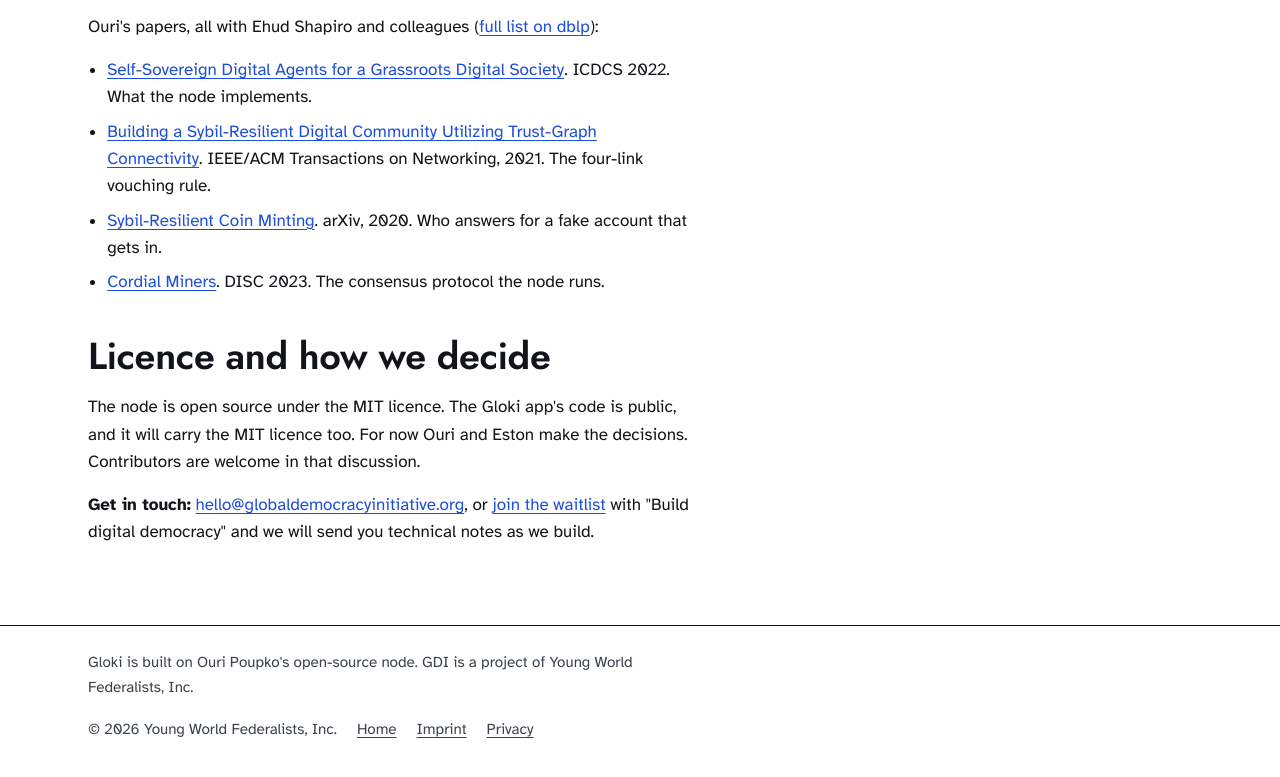
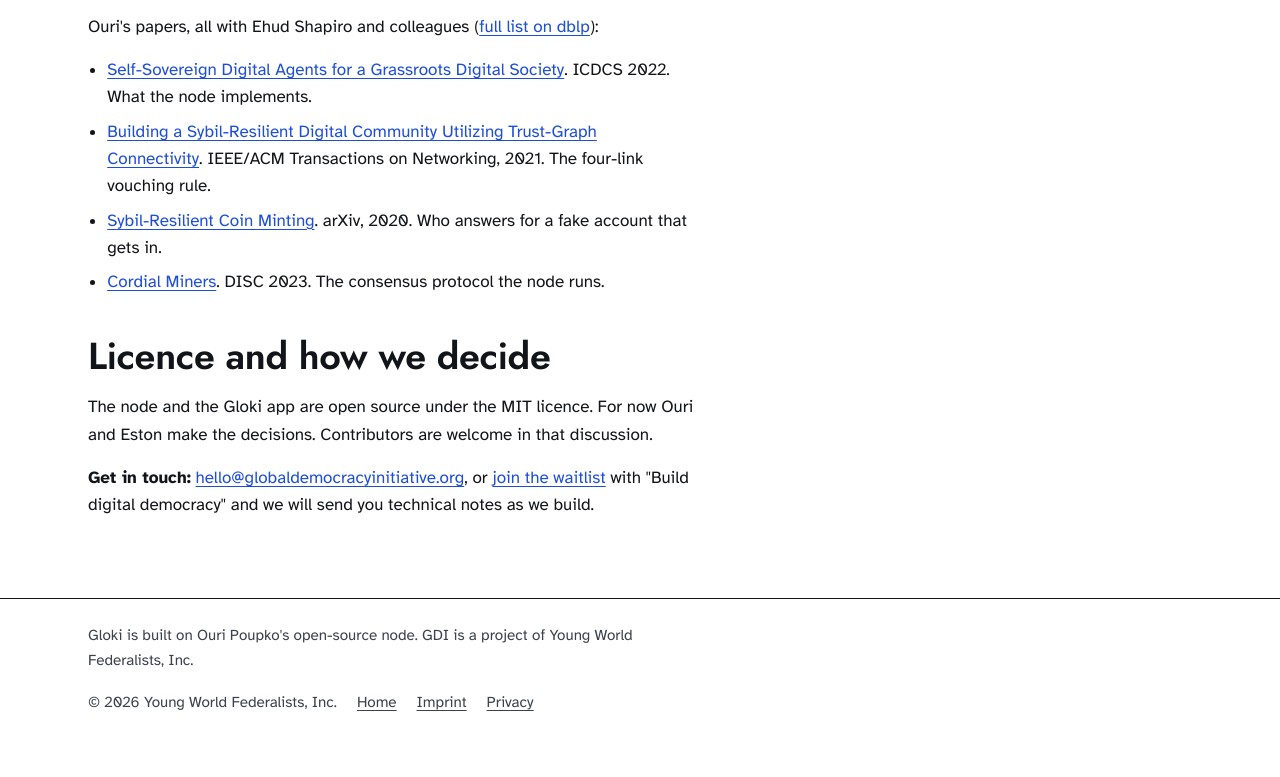
Before and after one commit to young-world-federalists/gloki-site, a plain HTML site: page build.html in a window 1280 px wide. Shown: the part 4542-5319 px from the top of the page. Drawn offline with Linux system fonts and the light colour scheme.

Commit message:
fix: the app is MIT licensed now (#8)
Co-authored-by: Claude Opus 5.5 <noreply@anthropic.com>

```diff
--- a/build.html
+++ b/build.html
@@ -171,7 +171,7 @@
     </ul>
 
     <h2 id="licence">Licence and how we decide</h2>
-    <p>The node is open source under the MIT licence. The Gloki app's code is public, and it will carry the MIT licence too. For now Ouri and Eston make the decisions. Contributors are welcome in that discussion.</p>
+    <p>The node and the Gloki app are open source under the MIT licence. For now Ouri and Eston make the decisions. Contributors are welcome in that discussion.</p>
     <p><strong>Get in touch:</strong> <a href="mailto:hello@globaldemocracyinitiative.org">hello@globaldemocracyinitiative.org</a>, or <a href="./#join">join the waitlist</a> with "Build digital democracy" and we will send you technical notes as we build.</p>
   </main>
 
```
